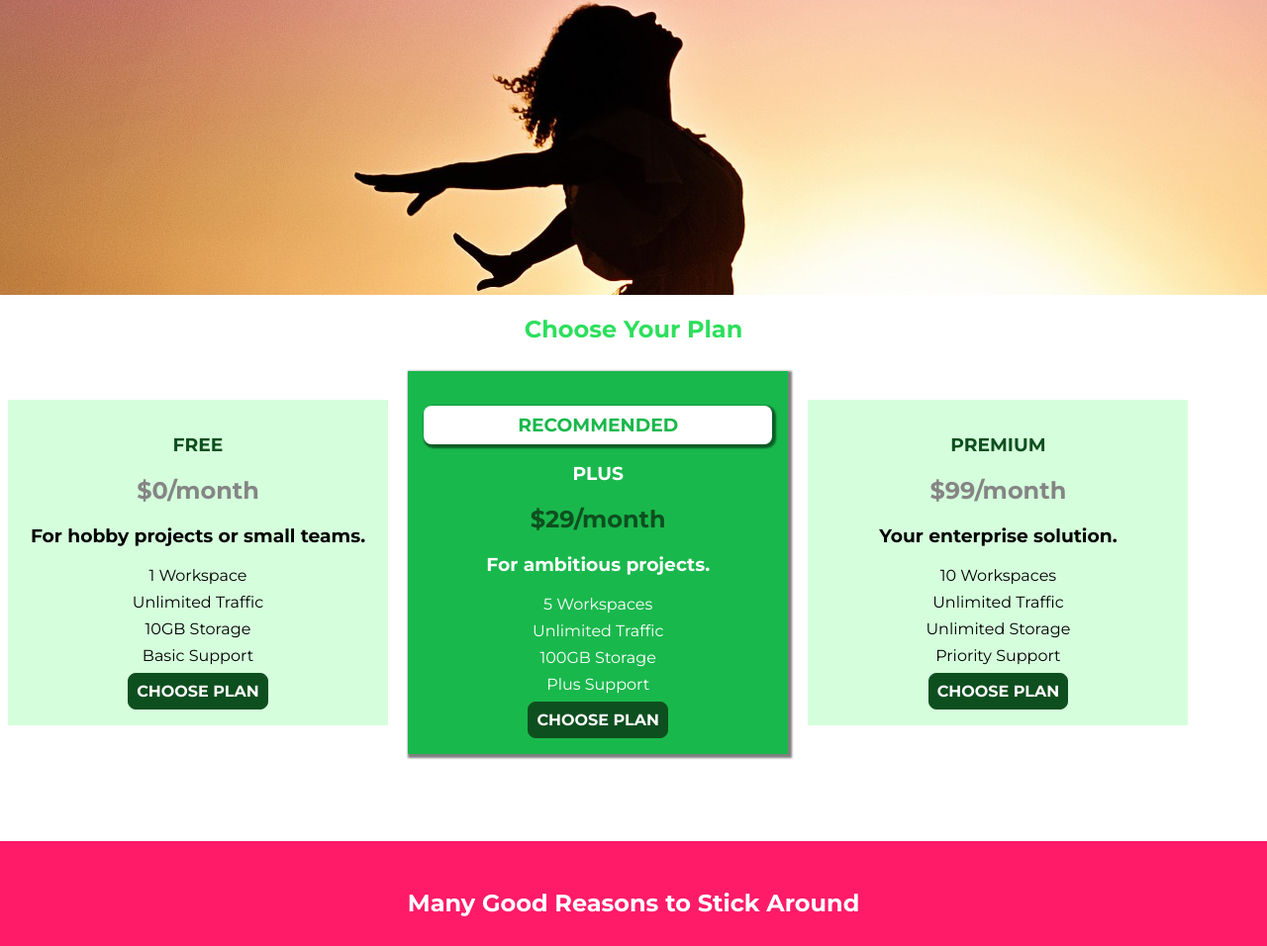
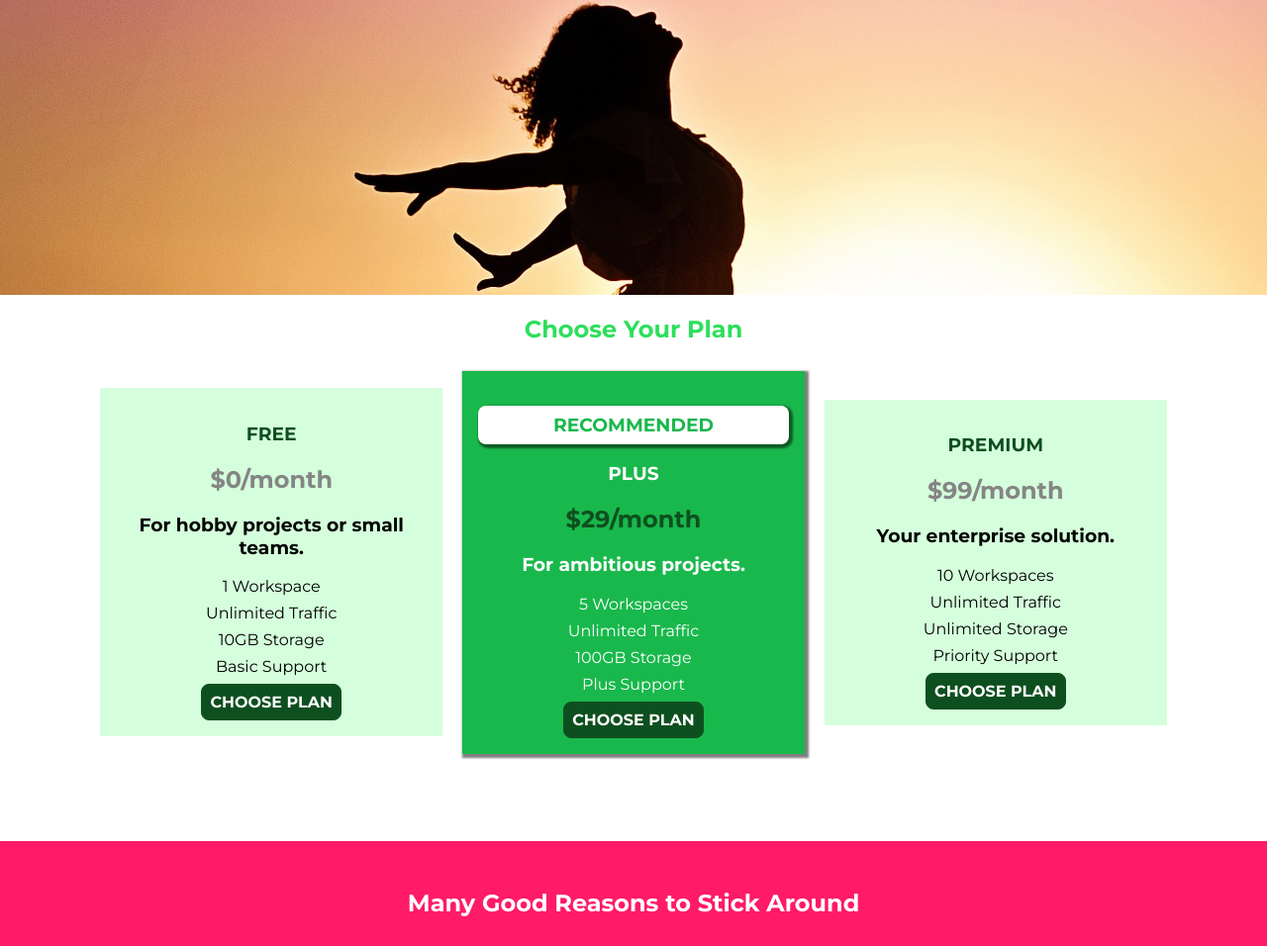
Before and after one commit to TranXuanHoang/TheWeb, a website: page CSS/01-basics/index.html in a window 1280 px wide. Shown: the part 273-1229 px from the top of the page at 99% size. Drawn offline with Linux system fonts and the light colour scheme.

Commit message:
Horizontally center plans on the landing page

```diff
--- a/CSS/01-basics/index.html
+++ b/CSS/01-basics/index.html
@@ -35,7 +35,7 @@
     </section>
     <section id="plans">
       <h1 class="section-title">Choose Your Plan</h1>
-      <div>
+      <div class="plan__list">
         <article class="plan">
           <h1 class="plan__title">FREE</h1>
           <h2 class="plan__price">$0/month</h2>
--- a/CSS/01-basics/main.css
+++ b/CSS/01-basics/main.css
@@ -15,6 +15,12 @@
 #product-overview h1 {
   color: white;
   font-family: "Anton", sans-serif;
+}
+
+.plan__list {
+  width: 90%;
+  margin: auto;
+  text-align: center;
 }
 
 .plan {
```
